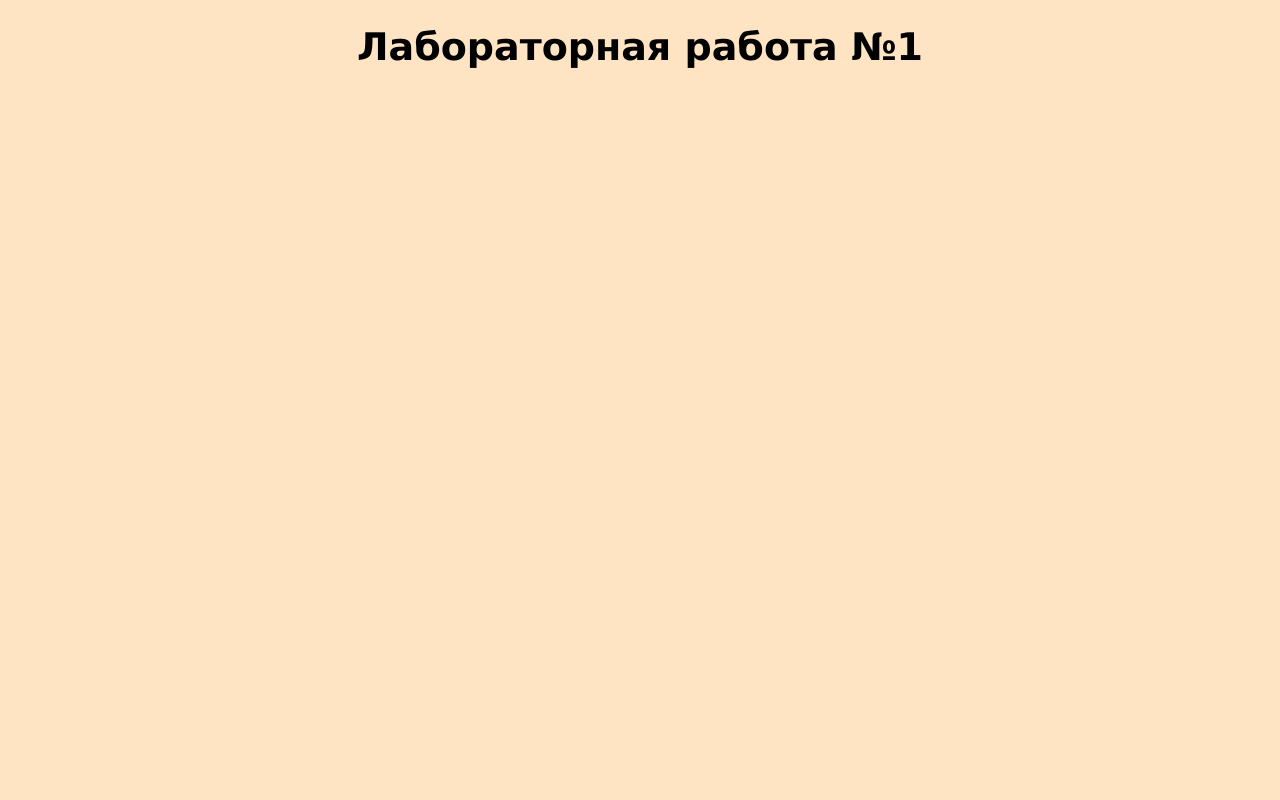
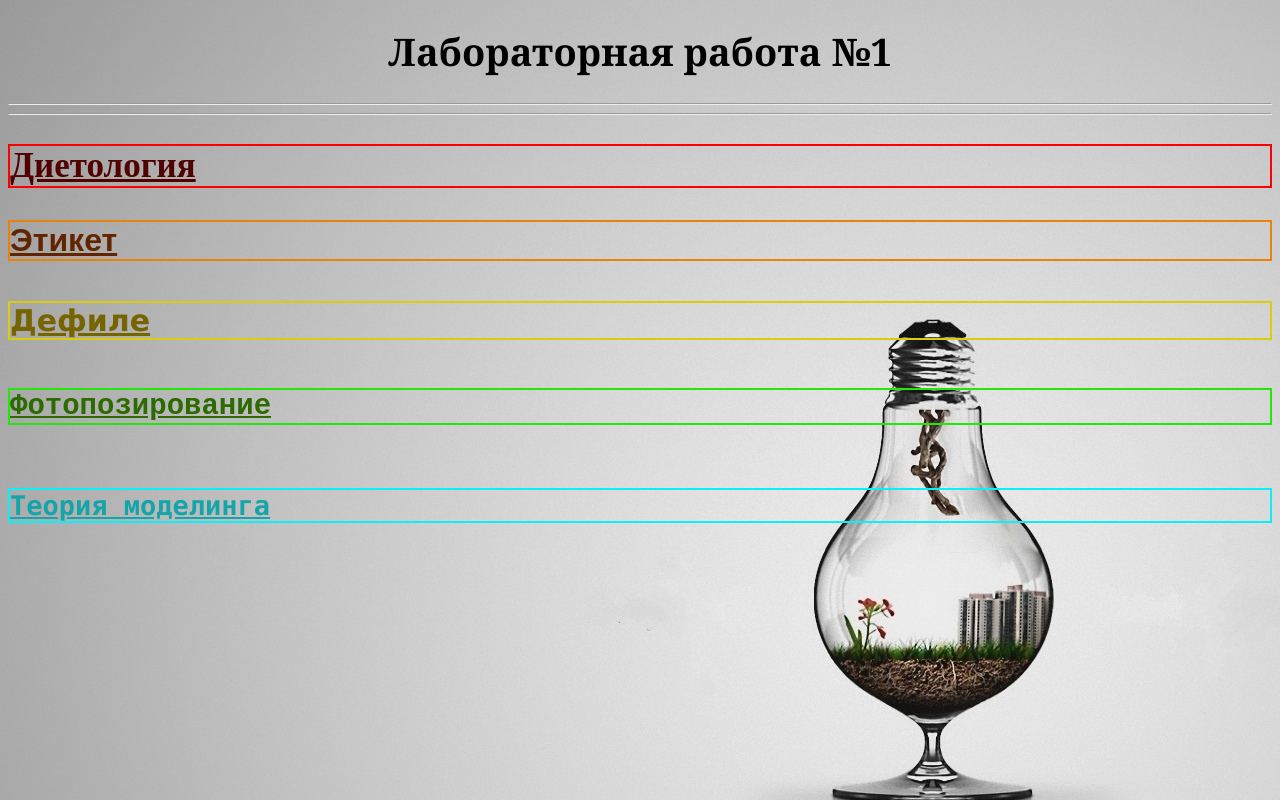
Before and after one commit to AnyaBoretskaya/port, a plain HTML site: page index.html in a window 1280 px wide. Drawn offline with Linux system fonts and the light colour scheme.

Commit message:
third commit

```diff
--- a/index.css
+++ b/index.css
@@ -1,11 +1,44 @@
 
 body {
-    background-color: Bisque ;
+
+    background-image: url("2.png");
+
 }
-
 h1 {
     color: black;
     text-align: center;
-    font-family: verdana;
+    font-family: Georgia;
     font-size: 38px;
+
 }
+
+h2 {
+    color: rgb(82, 1, 1);
+    font-family: Times New Roman;
+    font-size: 35px;
+    text-decoration: underline;
+}
+h3 {
+    color: rgb(99, 36, 0);
+    font-family: Arial;
+    font-size: 32px;
+    text-decoration: underline;
+}
+h4 {
+    color: rgb(117, 100, 0);
+    font-family: Verdana;
+    font-size: 30px;
+    text-decoration: underline;
+}
+h5 {
+    color: rgb(43, 107, 0);
+    font-family: Courier New;
+    font-size: 29px;
+    text-decoration: underline;
+}
+h6 {
+    color: rgb(20, 165, 170);
+    font-family: Lucida Console;
+    font-size: 27px;
+    text-decoration: underline;
+}
--- a/index.html
+++ b/index.html
@@ -12,6 +12,18 @@ Title</title>
 <body>
 
         <h1> Лабораторная работа №1 </h1>
+        <hr>
+        <hr>
+        <h2 style="border:2px solid rgb(255, 0, 0);">Диетология </h2>
+
+        <h3 style="border:2px solid rgb(235, 129, 8);">Этикет </h3>
+
+        <h4 style="border:2px solid rgb(219, 205, 10);">Дефиле </h4>
+
+        <h5 style="border:2px solid rgb(34, 231, 8);">Фотопозирование </h5>
+
+        <h6 style="border:2px solid rgb(11, 240, 248);">Теория моделинга </h6>
+
 
 
 
```
Also changed, not shown: 2.png (added).
